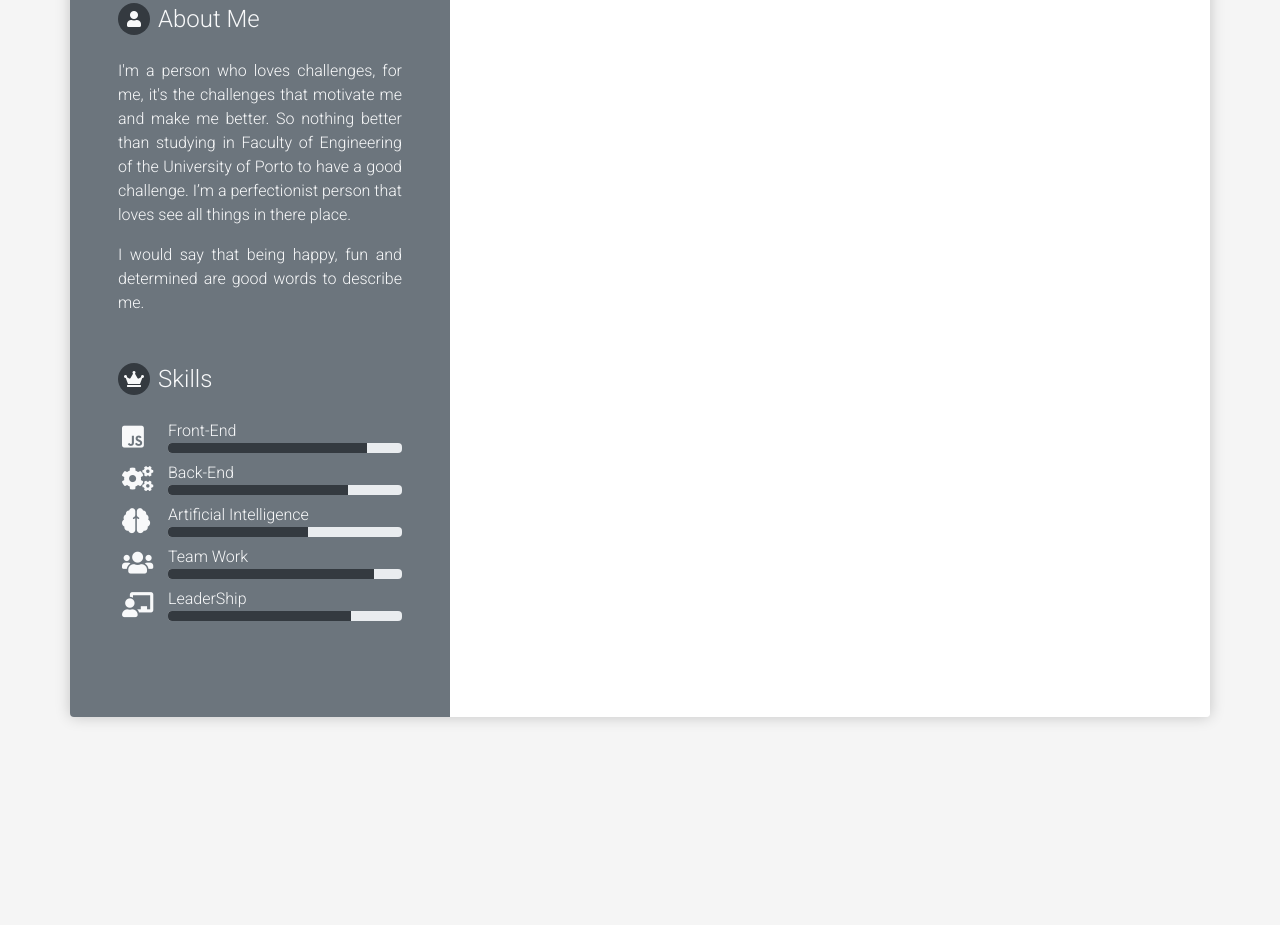
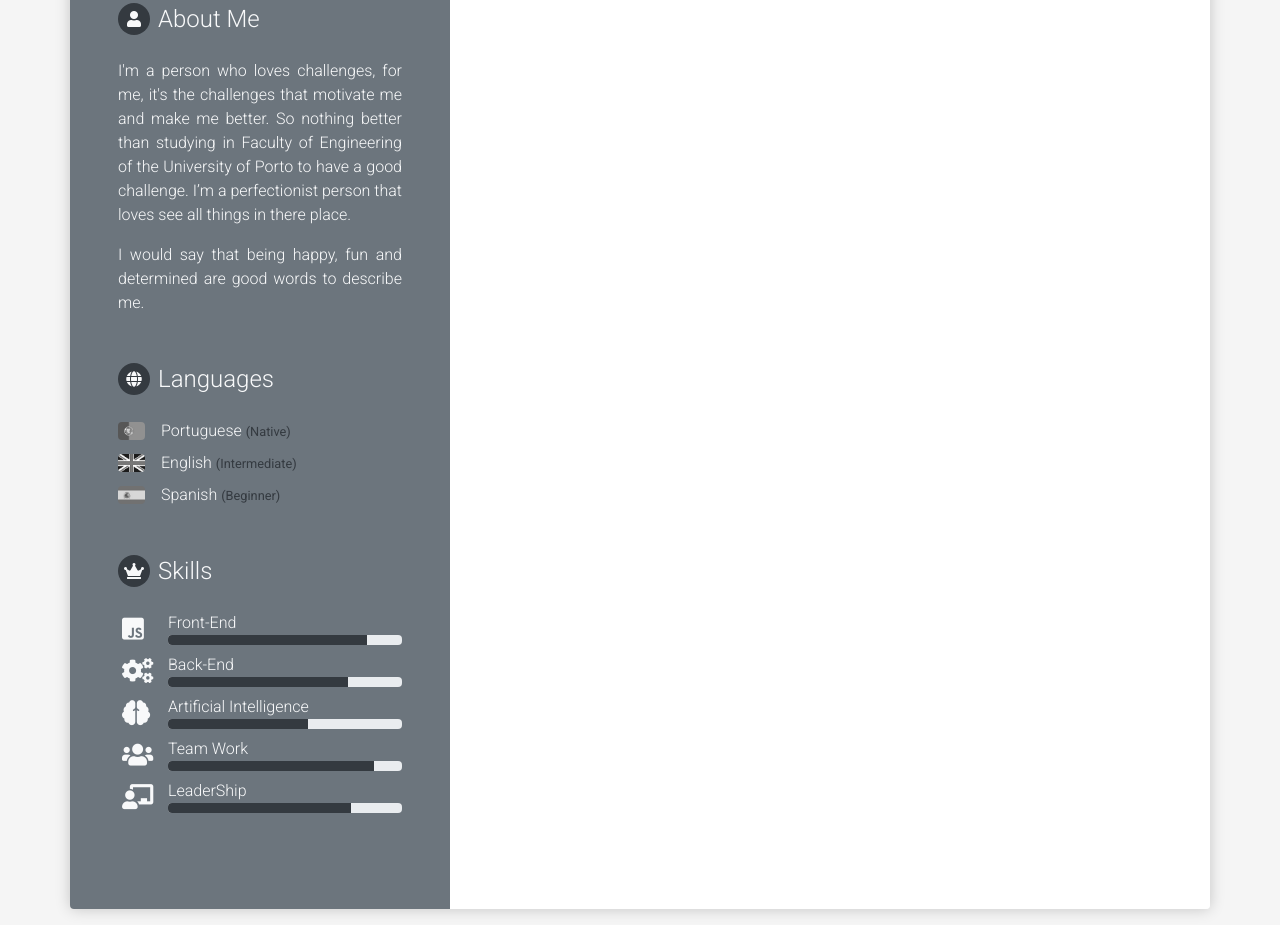
Before and after one commit to jflcarvalho/online-CV, a plain HTML site: page index.html in a window 1280 px wide. Shown: the part 625-1550 px from the top of the page. Before the commit the page ends 1358 px from the top, so only its background shows below. Drawn offline with nearby package versions, Linux system fonts and the light colour scheme.

Commit message:
languages

```diff
--- a/index.html
+++ b/index.html
@@ -31,6 +31,7 @@
                     <h2 class="text-light text-center h6">Software Engineer / Student</h2>
                 </div>
 
+                <!-- CONTACTS -->
                 <div class="p-5 bg-secondary rounded-md-bottom-left text-light">
                     <ul class="list-unstyled contact-list">
                         <li class="location">
@@ -54,6 +55,8 @@
                             <a href="https://www.jflcarvalho.xyz" class="text-light">www.jflcarvalho.xyz</a>
                         </li>
                     </ul>
+
+                    <!-- ABOUT ME -->
                     <div id="about-me" class="my-5">
                         <div class="d-flex align-items-center my-4">
                             <i class="fas fa-user rounded-background-icon bg-dark"></i>
@@ -62,6 +65,28 @@
                         <p class="text-justify">I'm a person who loves challenges, for me, it's the challenges that motivate me and make me better. So nothing better than studying in Faculty of Engineering of the University of Porto to have a good challenge. I’m a perfectionist person that loves see all things in there place.</p>
                         <p class="text-justify">I would say that being happy, fun and determined are good words to describe me.</p>
                     </div>
+
+                    <!-- LANGUAGES -->
+                    <div id="languages" class="my-5">
+                        <div class="d-flex align-items-center my-4">
+                            <i class="fas fa-globe rounded-background-icon bg-dark"></i>
+                            <h4 class="mb-0 ml-2">Languages</h4>
+                        </div>
+                        <div id="pt-languages" class="d-flex align-items-center my-2">
+                            <img src="assets/img/pt-flag-bw.jpg" alt="Portuguese Flag" width="27" height="18" class="rounded">
+                            <span class="flex-fill ml-3">Portuguese <small class="text-dark">(Native)</small></span>
+                        </div>
+                        <div id="eng-languages" class="d-flex align-items-center my-2">
+                            <img src="assets/img/eng-flag-bw.jpg" alt="Portuguese Flag" width="27" height="18" class="rounded">
+                            <span class="flex-fill ml-3">English <small class="text-dark">(Intermediate)</small></span>
+                        </div>
+                        <div id="es-languages" class="d-flex align-items-center my-2">
+                            <img src="assets/img/es-flag-bw.jpg" alt="Portuguese Flag" width="27" height="18" class="rounded">
+                            <span class="flex-fill ml-3">Spanish <small class="text-dark">(Beginner)</small></span>
+                        </div>
+                    </div>
+
+                    <!-- SKILLS -->
                     <div id="skills-side" class="my-5">
                         <div class="d-flex align-items-center my-4">
                             <i class="fas fa-crown rounded-background-icon bg-dark"></i>
@@ -85,7 +110,7 @@
                                 </div>
                             </div>
                         </div>
-                        <div id="back-end" class="d-flex align-items-center my-2">
+                        <div id="art-intel" class="d-flex align-items-center my-2">
                             <i class="fas fa-brain ml-1 skills-icon"></i>
                             <div class="flex-fill ml-3">
                                 <span>Artificial Intelligence</span>
@@ -94,7 +119,7 @@
                                 </div>
                             </div>
                         </div>
-                        <div id="back-end" class="d-flex align-items-center my-2">
+                        <div id="team-work" class="d-flex align-items-center my-2">
                             <i class="fas fa-users ml-1 skills-icon"></i>
                             <div class="flex-fill ml-3">
                                 <span>Team Work</span>
@@ -103,7 +128,7 @@
                                 </div>
                             </div>
                         </div>
-                        <div id="back-end" class="d-flex align-items-center my-2">
+                        <div id="leadership" class="d-flex align-items-center my-2">
                             <i class="fas fa-chalkboard-teacher ml-1 skills-icon"></i>
                             <div class="flex-fill ml-3">
                                 <span>LeaderShip</span>
```
Also changed, not shown: assets/img/eng-flag-bw.jpg (added), assets/img/eng-flag.jpg (added), assets/img/es-flag-bw.jpg (added), assets/img/es-flag.jpg (added), assets/img/pt-flag-bw.jpg (added), assets/img/pt-flag.jpg (added).
